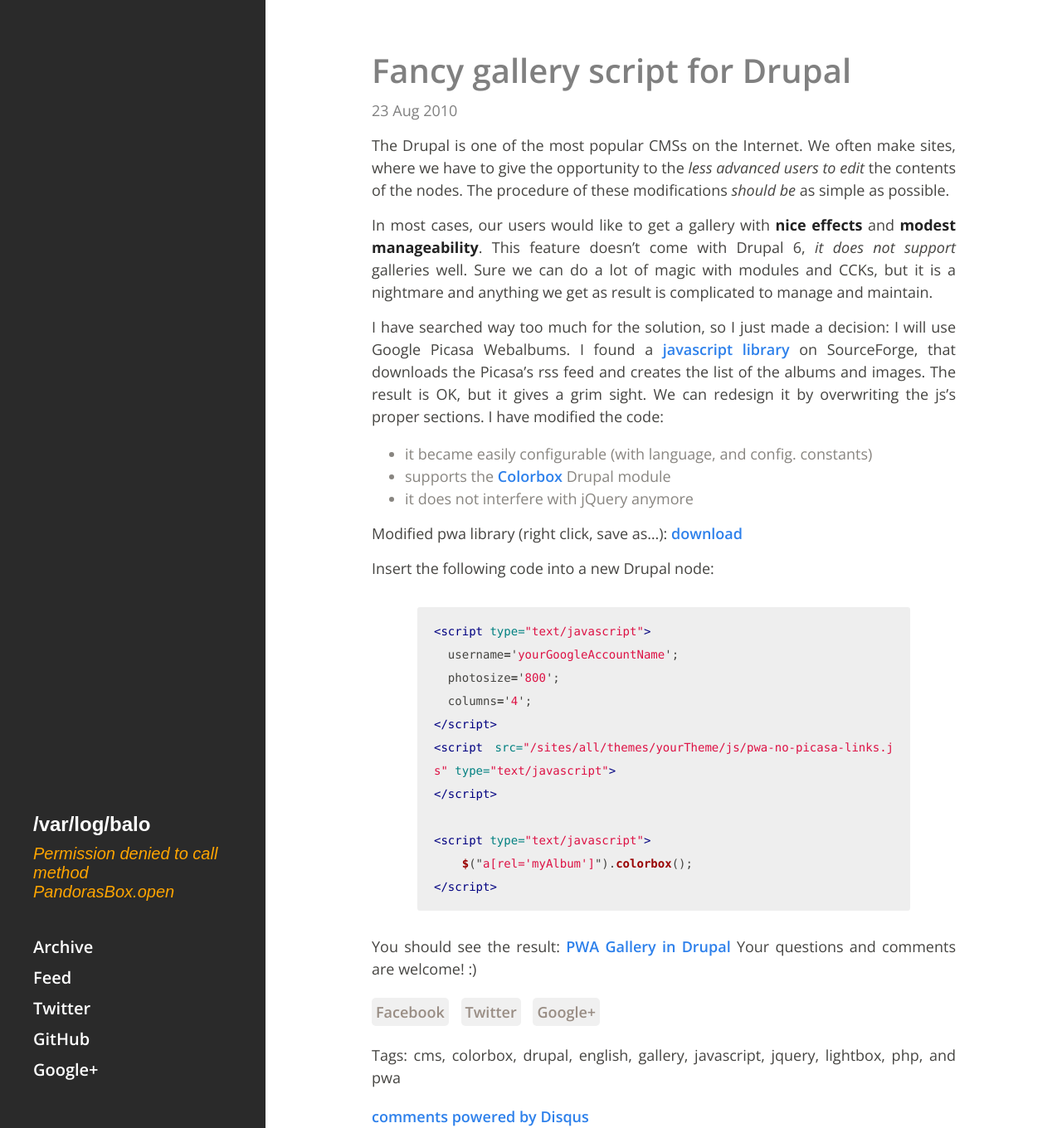
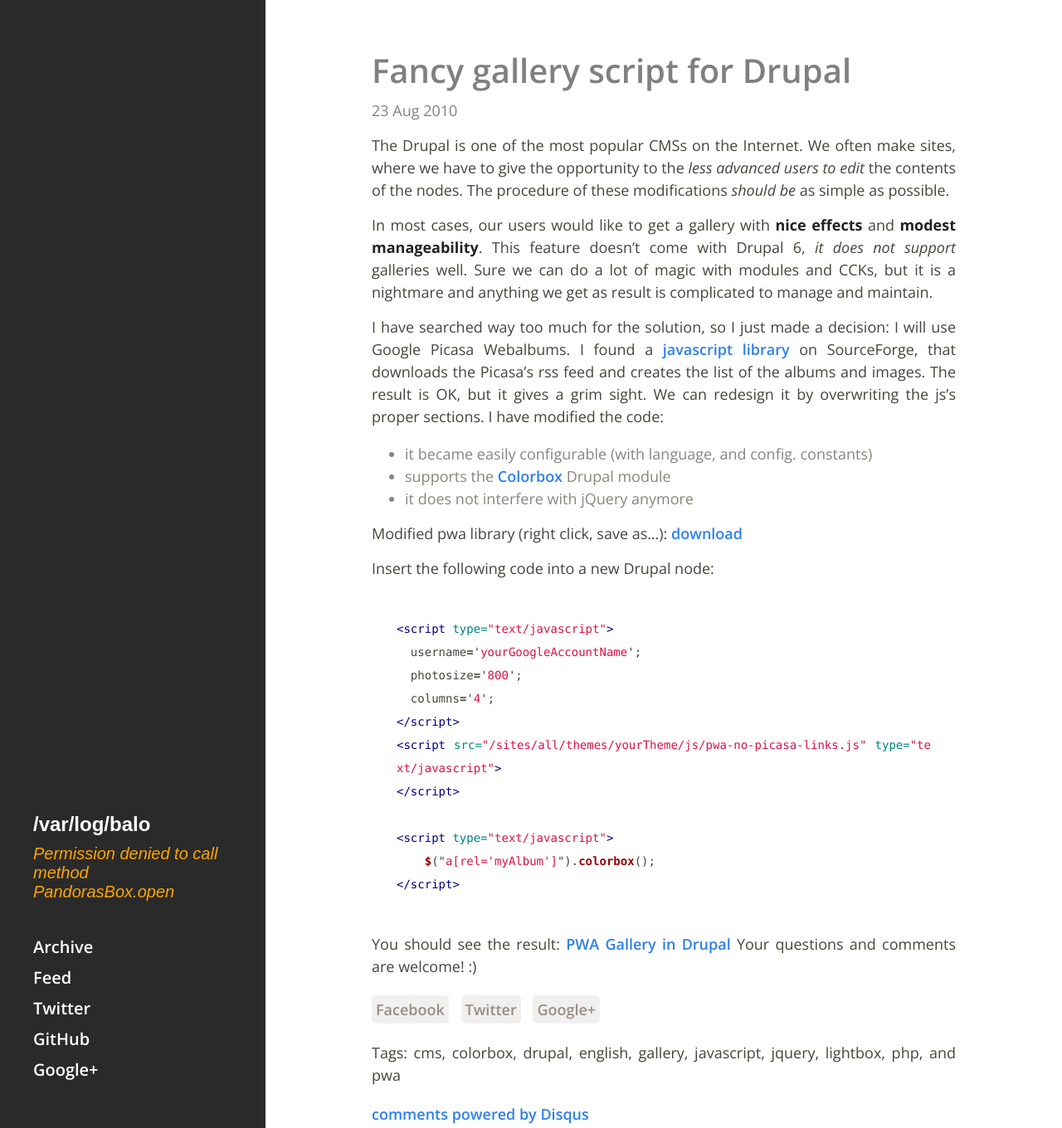
Before and after one commit to vbalazs/vbalazs.github.io, a Jekyll site: the page built from _posts/2010-08-23-fancy-gallery-script-for-drupal.md, in a window 1280 px wide and 1360 px high. Shown: the whole window at 83% size. Built offline with Jekyll 4.4.1, drawn with Linux system fonts in a browser that asks for light colours; some web fonts are replaced; comment, search, counter and statistics services are not loaded.

Commit message:
Add jekyll-paginate as plugin, change highlighter to rouge (which is the only supported one)

````diff
--- a/_config.yml
+++ b/_config.yml
@@ -5,13 +5,14 @@
 author:
     name: "Balazs Varga"
 markdown: kramdown
-highlighter: pygments
+highlighter: rouge
 permalink: /:year/:month/:title.html
 paginate_path: 'page/:num'
 paginate: 2
 timezone: Europe/Budapest
 
 gems:
+  - jekyll-paginate
   - jekyll-sitemap
 
 defaults:
--- a/_posts/2010-08-23-fancy-gallery-script-for-drupal.md
+++ b/_posts/2010-08-23-fancy-gallery-script-for-drupal.md
@@ -10,6 +10,7 @@
 In most cases, our users would like to get a gallery with **nice effects** and **modest manageability**. This feature doesn’t come with Drupal 6, _it does not support_ galleries well. Sure we can do a lot of magic with modules and CCKs, but it is a nightmare and anything we get as result is complicated to manage and maintain.
 
 I have searched way too much for the solution, so I just made a decision: I will use Google Picasa Webalbums. I found a [javascript library](http://sourceforge.net/projects/pwa/) on SourceForge, that downloads the Picasa’s rss feed and creates the list of the albums and images. The result is OK, but it gives a grim sight. We can redesign it by overwriting the js’s proper sections. I have modified the code:
+
 * it became easily configurable (with language, and config. constants)
 * supports the <a href="http://drupal.org/project/colorbox">Colorbox</a> Drupal module
 * it does not interfere with jQuery anymore
@@ -18,7 +19,7 @@
 
 Insert the following code into a new Drupal node:
 
-{% highlight html %}
+```html
 <script type="text/javascript">
   username='yourGoogleAccountName';
   photosize='800';
@@ -30,7 +31,7 @@
 <script type="text/javascript">
     $("a[rel='myAlbum']").colorbox();
 </script>
-{% endhighlight %}
+```
 
 You should see the result: [PWA Gallery in Drupal](http://ezk.bme.hu/ezk/galeria)
 Your questions and comments are welcome! :)
````
